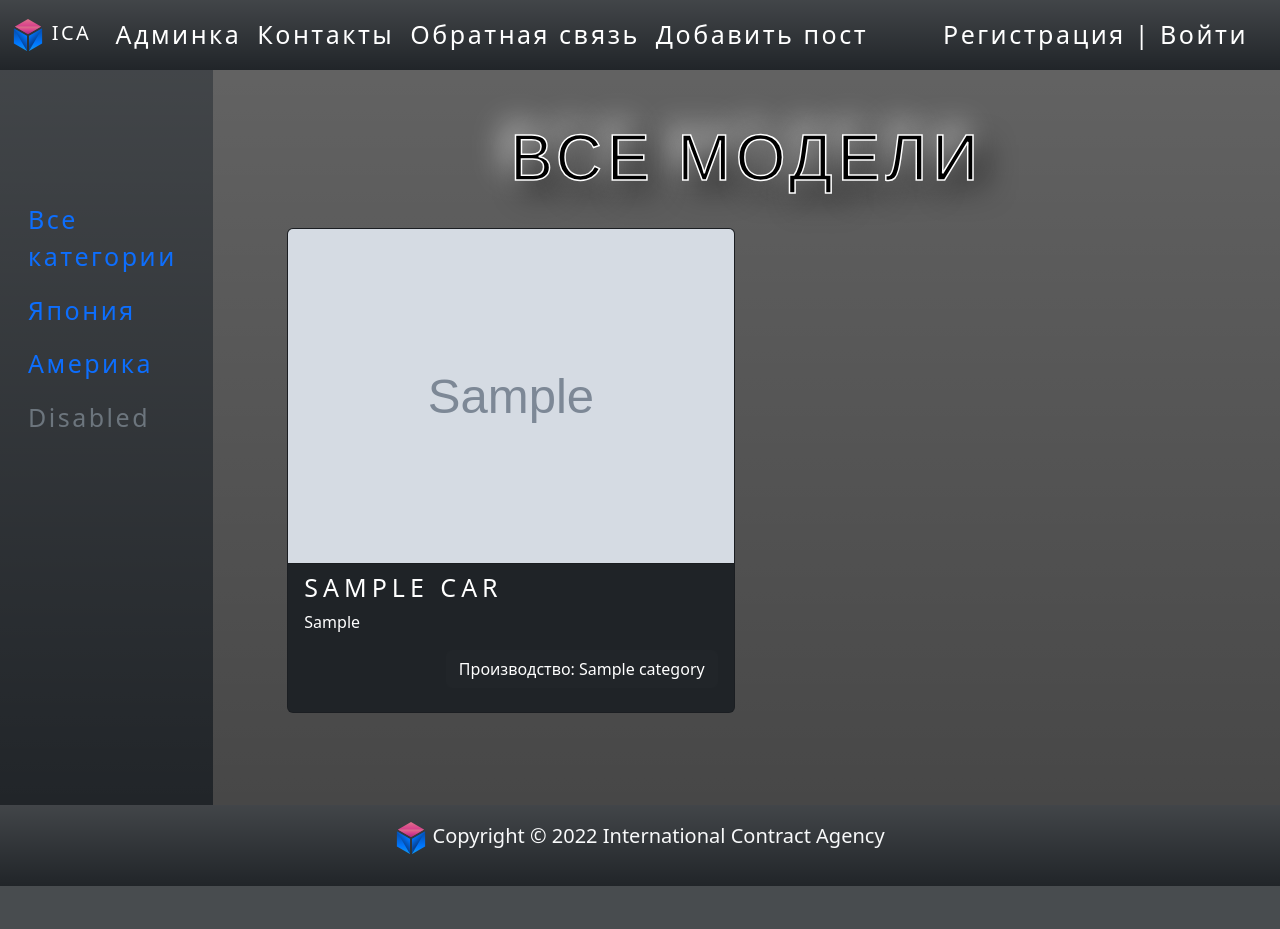
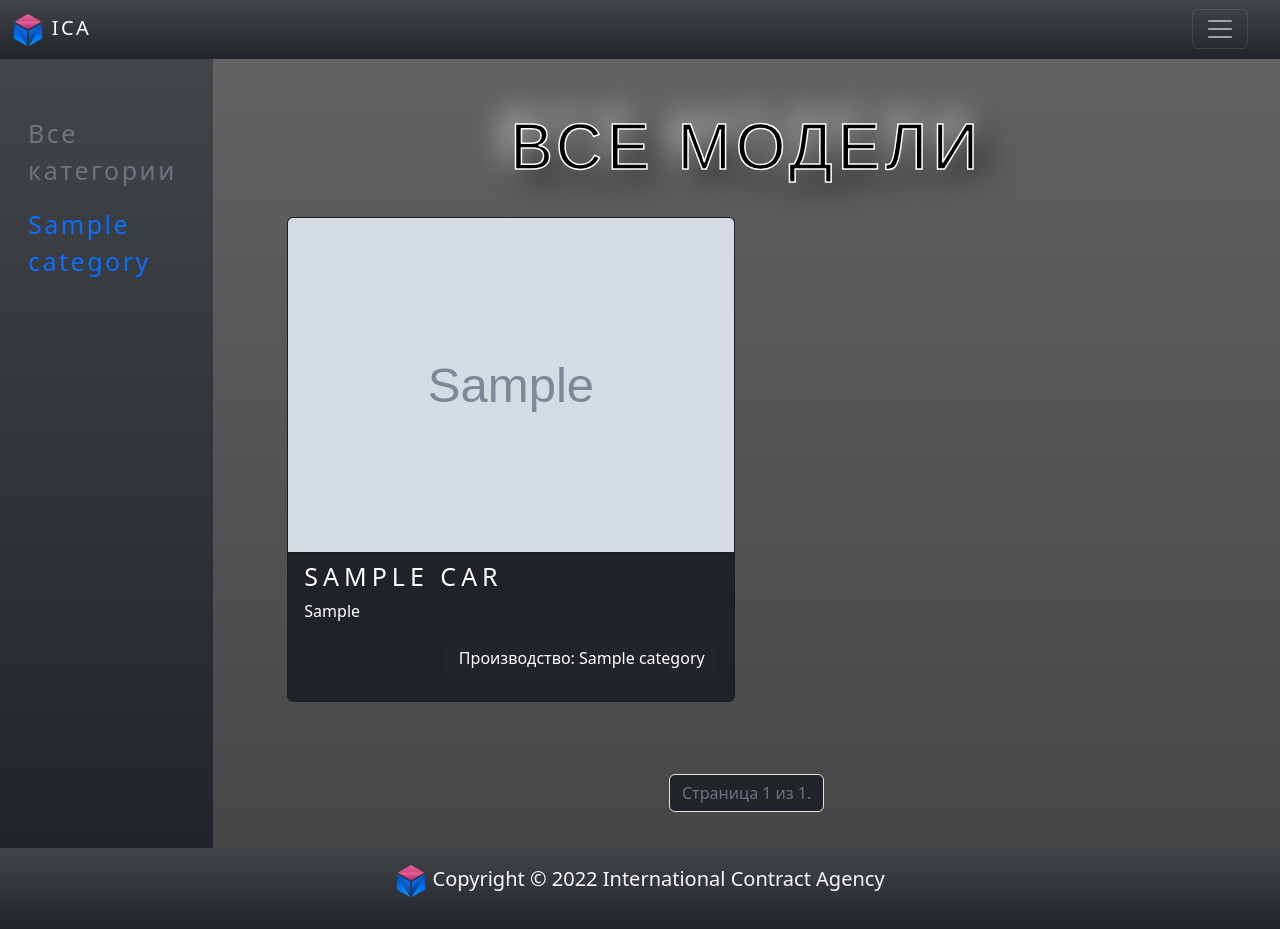
Before and after one commit to Mello134/avtoblog, a Django app: page / in a window 1280 px wide. Before the commit the page ends 886 px from the top, so only its background shows below. Run offline with Django 4.2, Linux system fonts and the light colour scheme; tables that the repository leaves empty hold one stand-in row (values such as "Sample post"); grey boxes marked "Sample" are stand-in pictures.

Commit message:
'Sidebar-функционал-отображение_Пагинация_Оформление'

```diff
--- a/blog/models.py
+++ b/blog/models.py
@@ -29,7 +29,7 @@ class Car(models.Model):
     # функция формирования маршрута к ссылке
     def get_absolute_url(self):  # self - ссылка на один экземпляр(строку) таблицы модели
         # получаем путь('path name=car, 'car/<slug:car_slug>/) = 127/car/supra)
-        return reverse('car', kwargs={'car_slug': self.slug})  # self.slug - атрибут slug
+        return reverse('car', kwargs={'cat_slug': self.cat.slug, 'car_slug': self.slug})  # self.slug - атрибут slug
 
 
 class Category(models.Model):
@@ -45,3 +45,7 @@ class Category(models.Model):
         verbose_name = "Категория"
         verbose_name_plural = "Категории"
         ordering = ['id']  # сортировка, сначала по id
+
+    # функция формирования маршрута к ссылке
+    def get_absolute_url(self):
+        return reverse('category', kwargs={'cat_slug': self.slug})
--- a/blog/templates/blog/base.html
+++ b/blog/templates/blog/base.html
@@ -22,7 +22,7 @@
 </head>
 <body>
 
-	<nav class="navbar navbar-expand-md navbar-dark bg-dark bg-gradient text_nav">
+	<nav class="navbar navbar-expand-xxl navbar-dark bg-dark bg-gradient text_nav">
 	  <div class="container-fluid">
 	    <a class="navbar-brand" href="/">
 	    	<img src="{% static 'blog/images/1.png' %}">
@@ -56,27 +56,8 @@
 	</nav>
 
 
+	{% include 'blog/sidebar.html' %}
 
-	<div class="container-fluid ">
-		<div class="row">
-			<div class="col-2 bg-dark bg-gradient">
-				<br><br>
-				<ul class="nav flex-column text_side" >
-				<br><br>
-				  <li class="nav-item">
-				    <a class="nav-link active" aria-current="page" href="#">Все категории</a>
-				  </li>
-				  <li class="nav-item">
-				    <a class="nav-link" href="#">Япония</a>
-				  </li>
-				  <li class="nav-item">
-				    <a class="nav-link" href="#">Америка</a>
-				  </li>
-				  <li class="nav-item">
-				    <a class="nav-link disabled" href="#" tabindex="-1" aria-disabled="true">Disabled</a>
-				  </li>
-				</ul>
-			</div>
  <!-- bg-gradient content-all -->
 			<div class="col-10 bg-gradient content-all">
 				<div class="container-fluid">
--- a/blog/templates/blog/car.html
+++ b/blog/templates/blog/car.html
@@ -1,6 +1,5 @@
 {% extends 'blog/base.html' %}
 
-{% load static %}
 
 {% block title %}
 	{{ car.title }}
@@ -20,7 +19,9 @@
 			{% if car.photo %}
 			<img src="{{ car.photo.url }}" class="img-fluid"><br>
 			{% endif %}
-			<p>Производство: {{ car.cat }}</p>
+			<a href="{{ car.cat.get_absolute_url }}" class="nav-link active">
+				<p>Производство: {{ car.cat }}</p>
+			</a>
 			<h3 class="text_desc">Технические характеристики</h3>
 			<p>{{ car.tth|linebreaks}}</p><br>
 			<p class="text-muted">Время обновления поста: {{ car.time_update }}</p>
--- a/blog/templates/blog/home.html
+++ b/blog/templates/blog/home.html
@@ -12,7 +12,9 @@
 	<div class="container-fluid">
 		<div class="row">
 
-			{% for car in cars %}
+
+			<!-- page_obj - это Car.category.all() + пагинатор -->
+			{% for car in page_obj %}
 			<div class="col-xl-6">
 		 		<div class="card mb-4 bg-dark">
 		 			<a href="{{ car.get_absolute_url }}">
@@ -28,9 +30,8 @@
 		 				</p>
 
 		 				<p class="text-end">
-		 					<a href="#" class="btn btn-dark">Производство: {{ car.cat }}</a>
+		 					<a href="{{ car.cat.get_absolute_url }}" class="btn btn-dark">Производство: {{ car.cat }}</a>
 		 				</p>
-
 		 			</div>
 		 		</div>
 		 		<br><br>
@@ -40,6 +41,61 @@
 		</div>
 	</div>
 
+<!-- Стандартная пагинация -->
+<!-- 	<div class="pagination justify-content-center">
+    	<span class="step-links">
+
+    	{% if page_obj.has_previous %}
+            <a href="?page=1">&laquo; Первая</a>
+            <a href="?page={{ page_obj.previous_page_number }}">Предыдущая</a>
+        {% endif %}
+
+        <span class="current">
+            Страница {{ page_obj.number }} из {{ page_obj.paginator.num_pages }}.
+        </span>
+
+        {% if page_obj.has_next %}
+            <a href="?page={{ page_obj.next_page_number }}">Следующая</a>
+            <a href="?page={{ page_obj.paginator.num_pages }}">Последняя &raquo;</a>
+        {% endif %}
+    	</span>
+    </div> -->
+
+
+	<div class="pagination justify-content-center">
+    	<span class="step-links">
+    		<ul class="pagination justify-content-center ">
+
+	    	{% if page_obj.has_previous %}
+	    		<li>
+	            	<a class="page-link bg-dark"  href="?page=1">&laquo; Первая</a>
+	            </li>
+	            <li>
+	            	<a class="page-link bg-dark" href="?page={{ page_obj.previous_page_number }}">Предыдущая</a>
+	            </li>
+	        {% endif %}
+
+	        <li class="page-item disabled">
+		        <span class="page-link bg-dark">
+		            Страница {{ page_obj.number }} из {{ page_obj.paginator.num_pages }}.
+		        </span>
+		    </li>
+
+
+	        {% if page_obj.has_next %}
+	        	<li>
+	            	<a class="page-link bg-dark" href="?page={{ page_obj.next_page_number }}">Следующая</a>
+	            </li>
+	            <li>
+	            	<a class="page-link bg-dark" href="?page={{ page_obj.paginator.num_pages }}">Последняя &raquo;</a>
+	            </li>
+	        {% endif %}
+	        </ul>
+    	</span>
+    </div>
+
+
+
 
 
 {% endblock %}
--- /dev/null
+++ b/blog/templates/blog/sidebar.html
@@ -0,0 +1,39 @@
+
+	<div class="container-fluid ">
+		<div class="row">
+			<div class="col-2 bg-dark bg-gradient">
+				<br><br>
+				<ul class="nav flex-column text_side" >
+
+
+				  {% if cat_selected != 'all' %}
+				  <li class="nav-item">
+				    <a class="nav-link active" aria-current="page" href="{% url 'home' %}">Все категории</a>
+				  </li>
+				  {% else %}
+				  <li class="nav-item">
+				    <a class="nav-link disabled" href="{% url 'home' %}" tabindex="-1" aria-disabled="true">Все категории</a>
+				  </li>
+				  {% endif %}
+
+
+				  {% for category in all_categories %}
+
+
+				  {% if cat_selected == category.slug %}
+				  <li class="nav-item">
+				    <a class="nav-link disabled" href="{{ category.get_absolute_url }}" tabindex="-1" aria-disabled="true">{{ category.name }}</a>
+				  </li>
+				  {% else %}
+				  <li class="nav-item">
+				    <a class="nav-link" href="{{ category.get_absolute_url }}">{{ category.name }}</a>
+				  </li>
+				  {% endif %}
+
+				  {% endfor %}
+
+
+
+
+				</ul>
+			</div>
--- a/blog/urls.py
+++ b/blog/urls.py
@@ -2,7 +2,10 @@ from django.urls import path
 from .views import *
 
 urlpatterns = [
-    path('', home, name='home'),
-    path('category/<int:category_id>/', categories, name="category"),
-    path('car/<slug:car_slug>/', car, name='car'),
+    path('', show_home, name='home'),
+    path('category/<slug:cat_slug>/', show_categories, name="category"),
+    path('category/<slug:cat_slug>/<slug:car_slug>', show_car, name='car'),
 ]
+
+# cat_slug
+# path('car/<slug:car_slug>/', show_car, name='car'),
--- a/blog/views.py
+++ b/blog/views.py
@@ -1,31 +1,57 @@
 from django.http import HttpResponse
 from django.shortcuts import render
 from .models import *
+from django.core.paginator import Paginator
+
+
+all_categories = Category.objects.all()
 
 
 # домашняя страница
-def home(request):
+def show_home(request):
     cars = Car.objects.all()
+
+    paginator = Paginator(cars, 4)
+    page_number = request.GET.get('page')
+    page_obj = paginator.get_page(page_number)
+
     context = {
+        'page_obj': page_obj,
+        'cat_selected': 'all',
+        'all_categories': all_categories,
         'title': 'Все модели',
-        'cars': cars,
+        # 'cars': cars,
     }
     return render(request, 'blog/home.html', context=context)
 
-# страница категорий
-def categories(request, category_id):  # в скобках то что получаем в запросе
-    # в return то что отдаём для отображения
-    print(request.GET)
-    return HttpResponse(f'<h1>Страница категорий</h1><p>№ {category_id}</p>')
+
+# вывод записей Car - по выбранной категории
+def show_categories(request, cat_slug):  # в скобках то что получаем в запросе
+    # cat__slug - обращение из модели Car - к полю slug модели Category
+    # cat_slug - значение поля slug - выбранной категории - см get_abs_url Category
+    cars = Car.objects.filter(cat__slug=cat_slug)
+    category_1 = Category.objects.get(slug=cat_slug)
+
+    paginator = Paginator(cars, 2)
+    page_number = request.GET.get('page')
+    page_obj = paginator.get_page(page_number)
+
+    context = {
+        'page_obj': page_obj,
+        'all_categories': all_categories,
+        'cat_selected': cat_slug,
+        'title': f'Производство: {category_1}',
+        # 'cars': cars,
+    }
+    return render(request, 'blog/home.html', context=context)
 
 
 # страница отдельной машины
-def car(request, car_slug):
+def show_car(request, car_slug, cat_slug):
     car = Car.objects.get(slug=car_slug)
     context = {
+        'cat_selected': cat_slug,
+        'all_categories': all_categories,
         'car': car,
     }
     return render(request, 'blog/car.html', context=context)
-
-
-# Create your views here.
```
